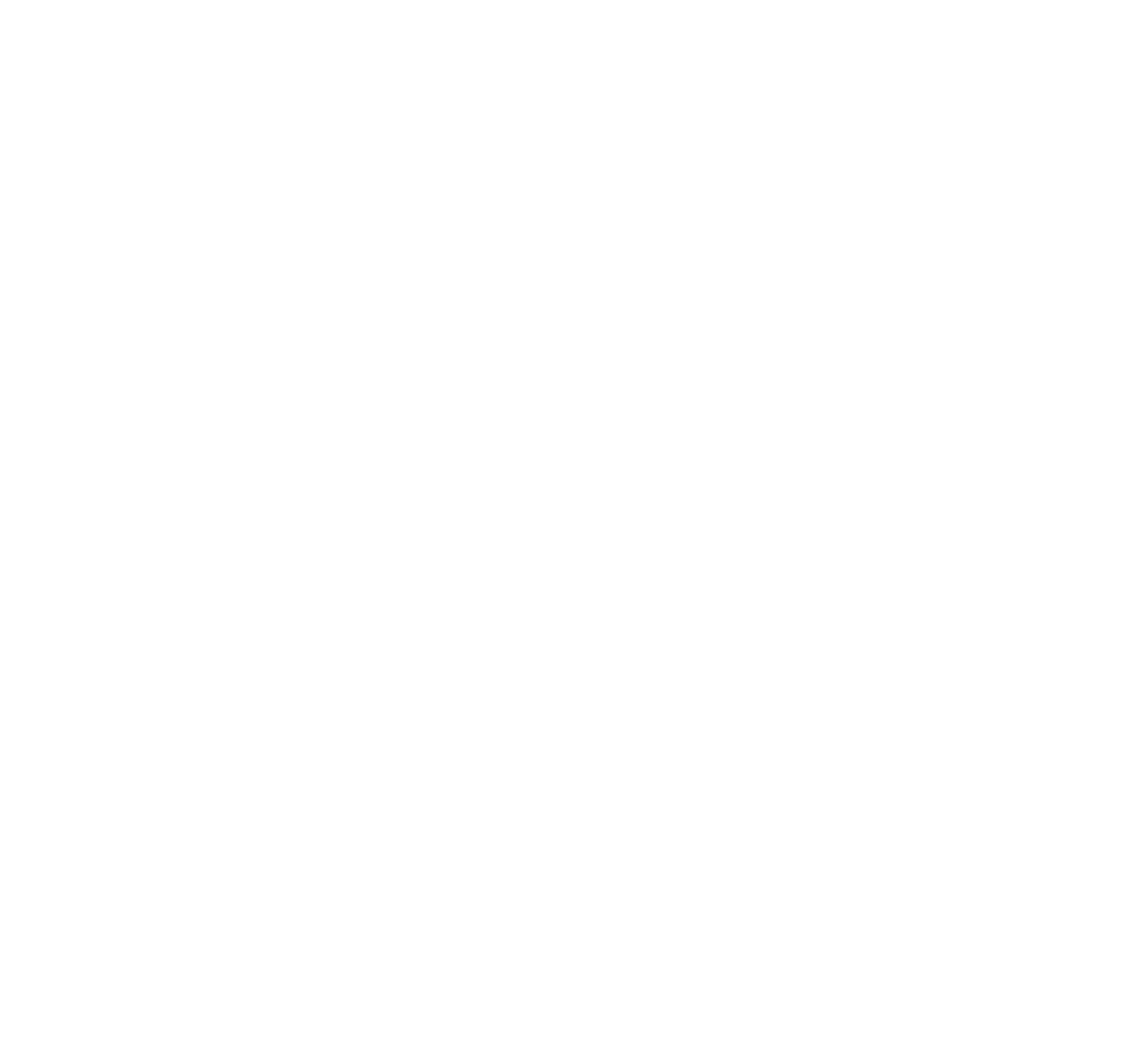
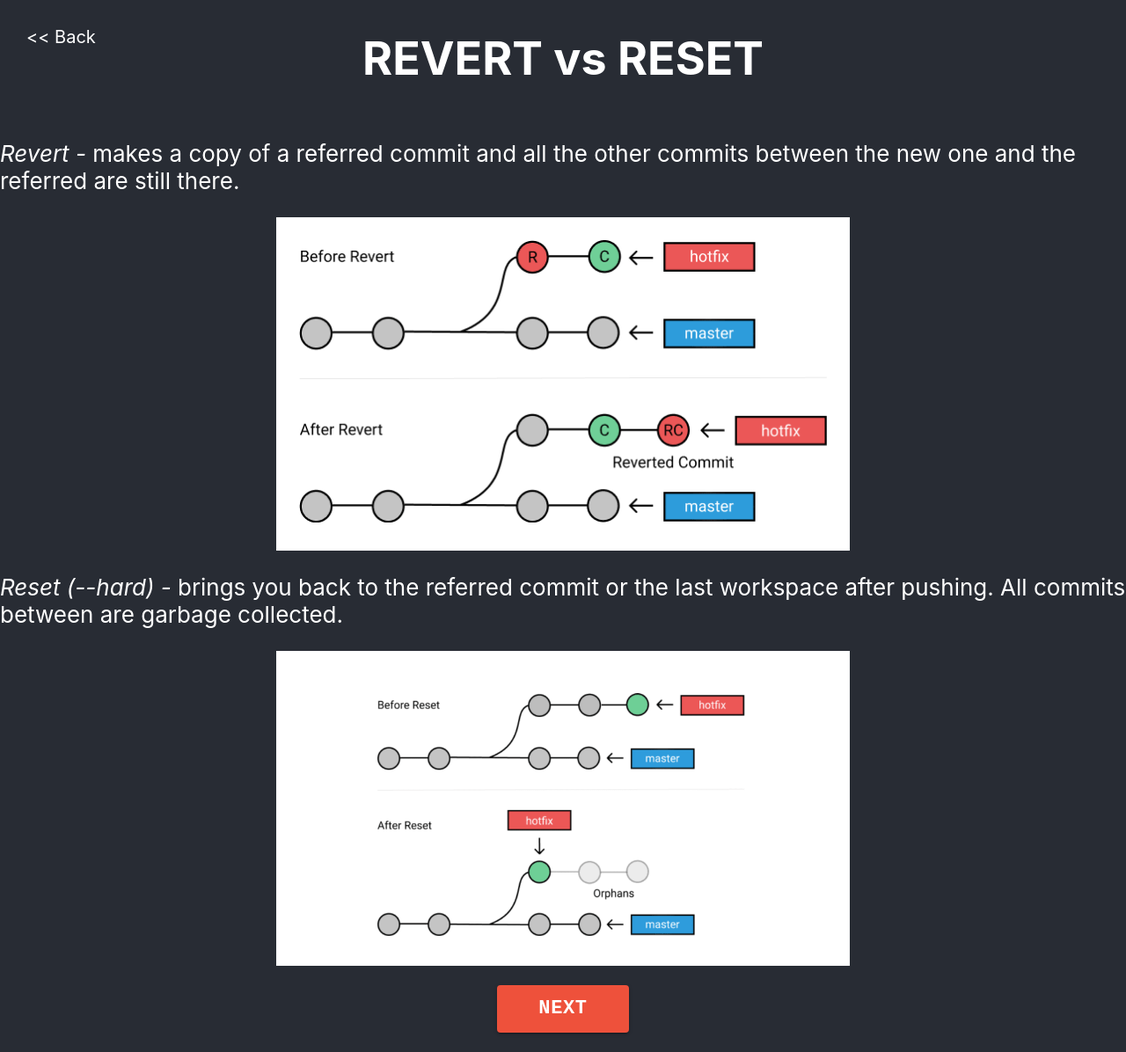
Before and after one commit to raulSusanj/GTA---Git-Training-App, a React (Create React App) app: page /tasks/fifth_task in a window 1280 px wide. Shown: the whole page at 88% size. Before the commit the page ends 800 px from the top, so only its background shows below. Built offline with nearby package versions, Linux system fonts and the light colour scheme.

Commit message:
Added 3 screens for reset and revert explanation

```diff
--- a/src/App.js
+++ b/src/App.js
@@ -1,5 +1,4 @@
 import React, { Component } from 'react';
-import logo from './logo.svg';
 import './App.css';
 import AppNavigator from './navigator/AppNavigator';
 
--- /dev/null
+++ b/src/screens/TaskScreens/FifthTask.js
@@ -0,0 +1,35 @@
+import React, { Component } from 'react';
+import './TaskScreen.css'
+import NavigationButton from '../../components/NavigationButton/NavigationButton';
+import Back from '../../components/BackComponent/Back';
+
+class FifthTask extends Component {
+
+    render() {
+        return (
+            <div className='Container'>
+                <Back />
+                <h1>REVERT vs RESET</h1>
+                <p><em>Revert - </em> makes a copy of a referred commit and all the other commits between the new one and the referred are still there.</p>
+                <div style={{backgroundColor: '#fff', padding: '1em'}}>
+                <img
+                    src={require('../../assets/revertExample.png')}
+                    alt='Revert Example'
+                    width={600}
+                    />
+                </div>
+                <p><em>Reset (--hard) - </em> brings you back to the referred commit or the last workspace after pushing. All commits between are garbage collected.</p>
+                <div style={{backgroundColor: '#fff', padding: '1em'}}>
+                <img
+                    src={require('../../assets/resetExample.png')}
+                    alt='Revert Example'
+                    width={600}
+                    />
+                </div>
+                <NavigationButton label='Next' path='/tasks/fifth_task' />
+            </div>
+         );
+    }
+}
+
+export default FifthTask;
--- /dev/null
+++ b/src/screens/TaskScreens/FourthTask.js
@@ -0,0 +1,23 @@
+import React, { Component } from 'react';
+import './TaskScreen.css'
+import Command from '../../components/CommandComponent/Command';
+import NavigationButton from '../../components/NavigationButton/NavigationButton';
+import Back from '../../components/BackComponent/Back';
+
+class FourthTask extends Component {
+
+    render() {
+        return (
+            <div className='Container'>
+                <Back />
+                <h1>Let's continue with our project ...</h1>
+                <p>Now when you know all the essential commands we can push our changes on the remote but first we<br/>
+                need to stage our changes, commit them with a commit message (use -m "Commit message").</p>
+
+                <NavigationButton label='Next' path='/tasks/fifth_task' />
+            </div>
+         );
+    }
+}
+
+export default FourthTask;
--- /dev/null
+++ b/src/screens/TaskScreens/SixthTask.js
@@ -0,0 +1,19 @@
+import React, { Component } from 'react';
+import './TaskScreen.css'
+import NavigationButton from '../../components/NavigationButton/NavigationButton';
+import Back from '../../components/BackComponent/Back';
+
+class SixthTask extends Component {
+
+    render() {
+        return (
+            <div className='Container'>
+                <Back />
+                <h1>SHOW / LOG / REFLOG / STATUS</h1>
+                <NavigationButton label='Next' path='/tasks/fifth_task' />
+            </div>
+         );
+    }
+}
+
+export default SixthTask;
--- a/src/screens/TaskScreens/ThirdTask.js
+++ b/src/screens/TaskScreens/ThirdTask.js
@@ -1,8 +1,7 @@
 import React, { Component } from "react";
 import "./TaskScreen.css";
 import Back from "../../components/BackComponent/Back";
-// import Command from '../../components/CommandComponent/Command';
-// import NavigationButton from '../../components/NavigationButton/NavigationButton';
+import NavigationButton from '../../components/NavigationButton/NavigationButton';
 
 class ThirdTask extends Component {
   constructor(props) {
@@ -92,6 +91,7 @@ class ThirdTask extends Component {
           return { stages };
         });
       }
+      break;
       case "git reset":
       case "git reset --mixed":
       if (stages[2].active) {
@@ -178,6 +178,7 @@ class ThirdTask extends Component {
             </div>
           ))}
         </div>
+        <NavigationButton label='Next' path='/tasks/fourth_task' />
       </div>
     );
   }
```
Also changed, not shown: src/navigator/AppNavigator.js (+15 -0 lines), src/assets/resetExample.png (added), src/assets/revertExample.png (added).
